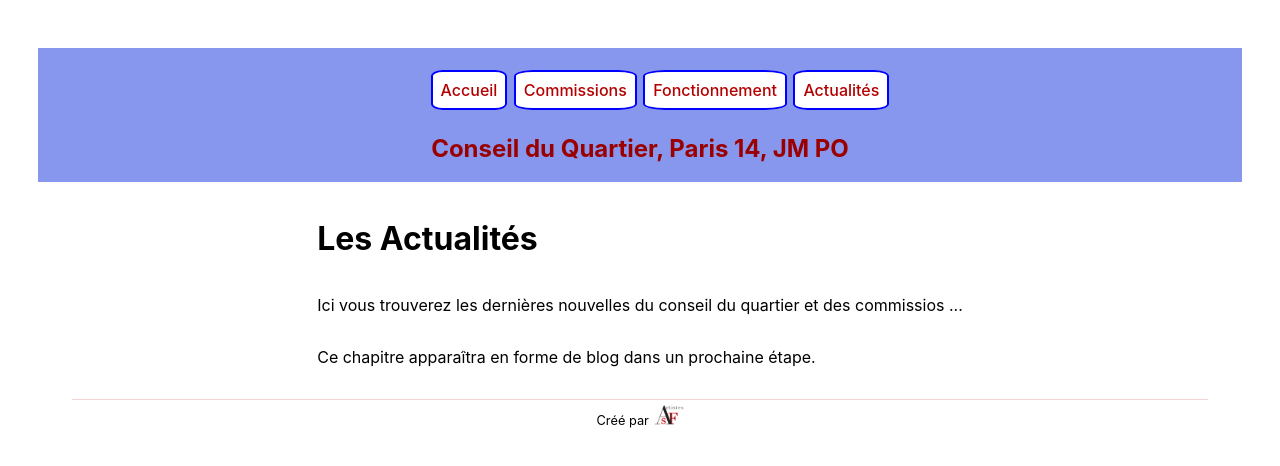
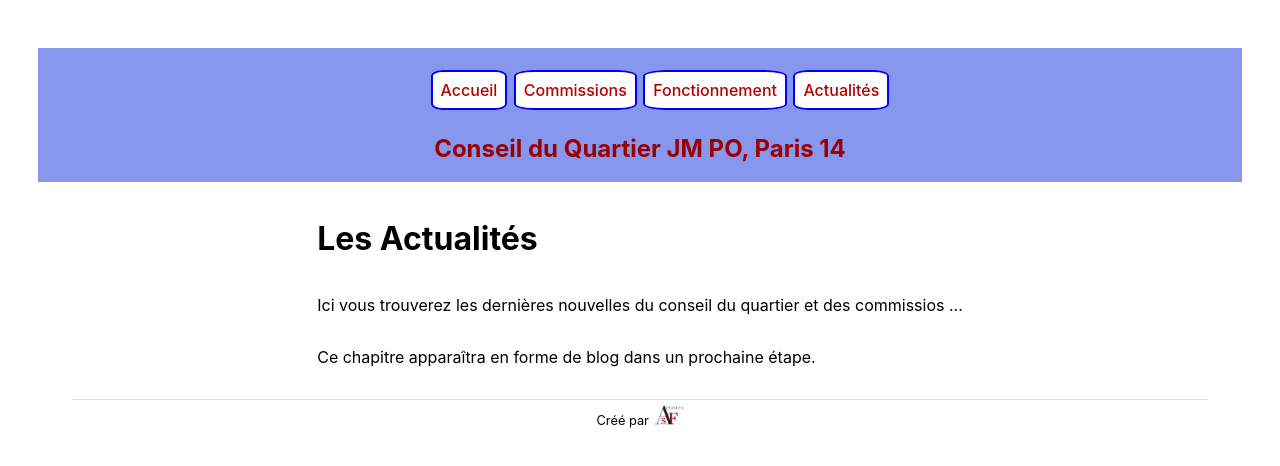
Before and after one commit to helgaParis/animation, a Next.js app: page /blog in a window 1280 px wide. Shown: the top 466 px of the page. Built offline with nearby package versions, Linux system fonts and the light colour scheme.

Commit message:
link added

```diff
--- a/components/layout.js
+++ b/components/layout.js
@@ -130,7 +130,7 @@ export default function Layout({ children}) {
                     </ul>
                 </div>
 
-                <h1 className={utilStyles.headingLg}>Conseil du Quartier, Paris 14, JM PO</h1>
+                <h1 className={utilStyles.headingLg}>Conseil du Quartier JM PO, Paris 14</h1>
             </header>
 
             <main>{children}</main>
--- a/pages/index.js
+++ b/pages/index.js
@@ -23,7 +23,7 @@ export default function Home() {
                 <ul>
                     <li> <p>Envoyer des {" "}
                     <a href={`mailto:${email}?subject=Plenière du Conseil du Quartier JM PO&body= Mes Propositions :`}>propositions par email</a>
-                    </p>
+                    <br>Si le lien n'ouvre pas votre messagerie, vous pouvez copier l'adresse mail : conseil14@asf-web.fr</br></p>
                     </li>
                     <li> <p> Via un formulaire: quelques jours avant la plénière</p></li>
                 </ul>
```
